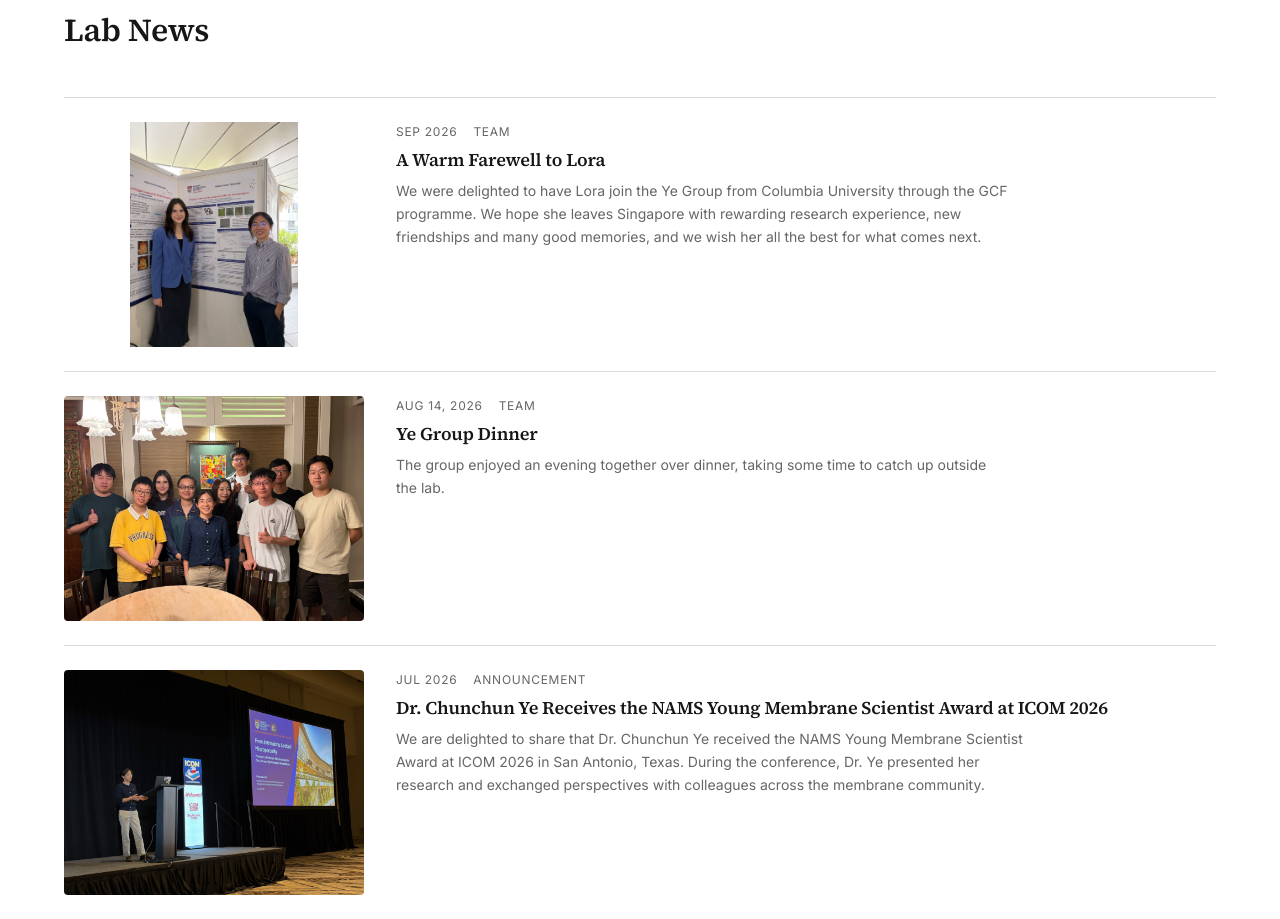
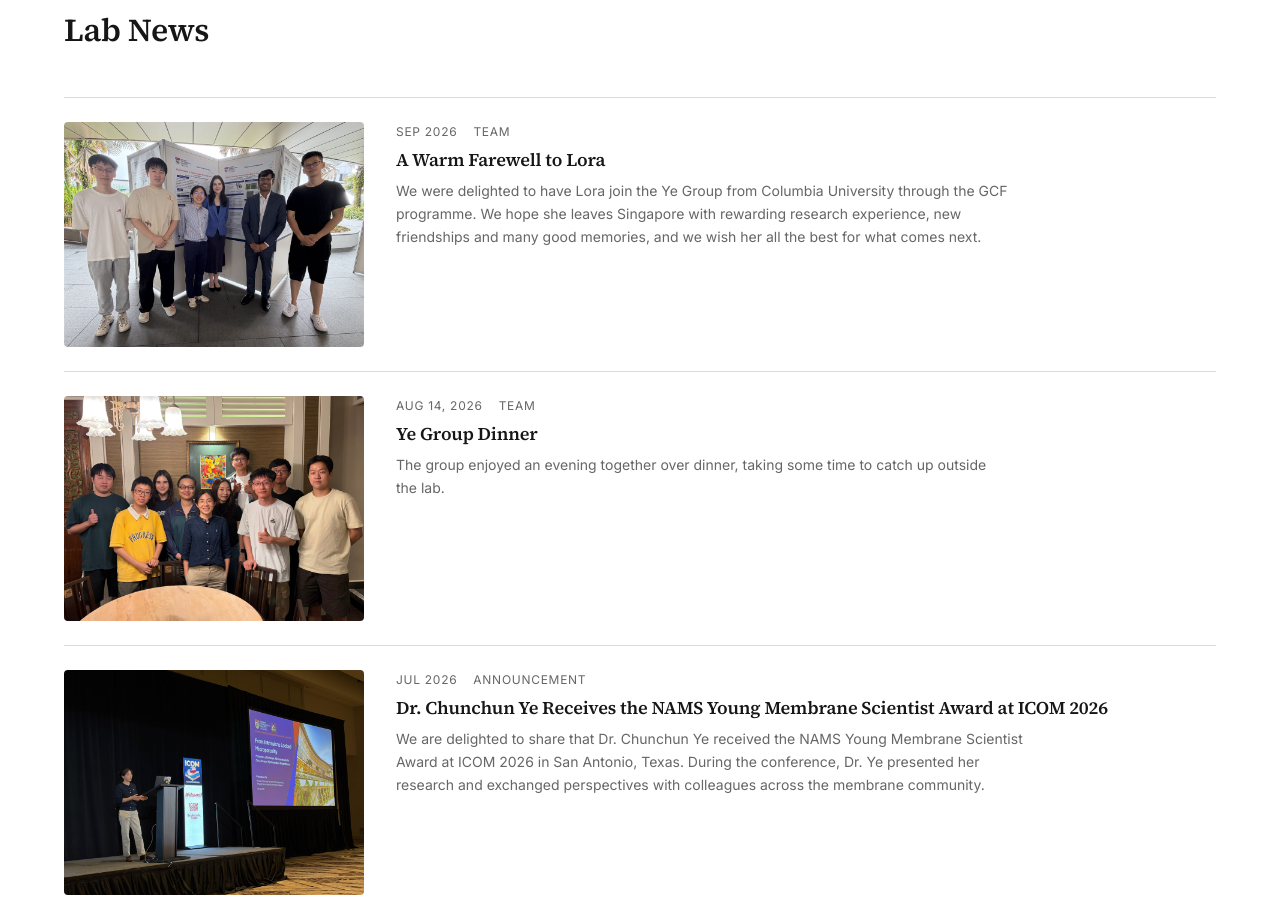
Before and after one commit to Yvetteee/ccylab, a Next.js app: page / in a window 1280 px wide. Shown: the part 3100-4019 px from the top of the page. Built offline with nearby package versions, Linux system fonts and the light colour scheme.

Commit message:
refine(news): adopt farewell group photo for Lora story

```diff
--- a/content/news.ts
+++ b/content/news.ts
@@ -26,8 +26,15 @@ export const newsItems: NewsItem[] = [
     summary:
       "We were delighted to have Lora join the Ye Group from Columbia University through the GCF programme. We hope she leaves Singapore with rewarding research experience, new friendships and many good memories, and we wish her all the best for what comes next.",
     category: "Team",
-    image: "/images/news/lora-farewell-2026.jpg",
-    imageAlt: "Lora, pictured during her time with the Ye Group",
+    image: "/images/news/lora-farewell-group.jpg",
+    imageAlt:
+      "Ye Group members with Lora at the Global Connect Fellowship poster session",
+    gallery: [
+      {
+        src: "/images/news/lora-farewell-2026.jpg",
+        alt: "Lora, pictured during her time with the Ye Group",
+      },
+    ],
     showOnHome: true,
   },
   {
```
Also changed, not shown: public/images/news/lora-farewell-group.jpg (added).
